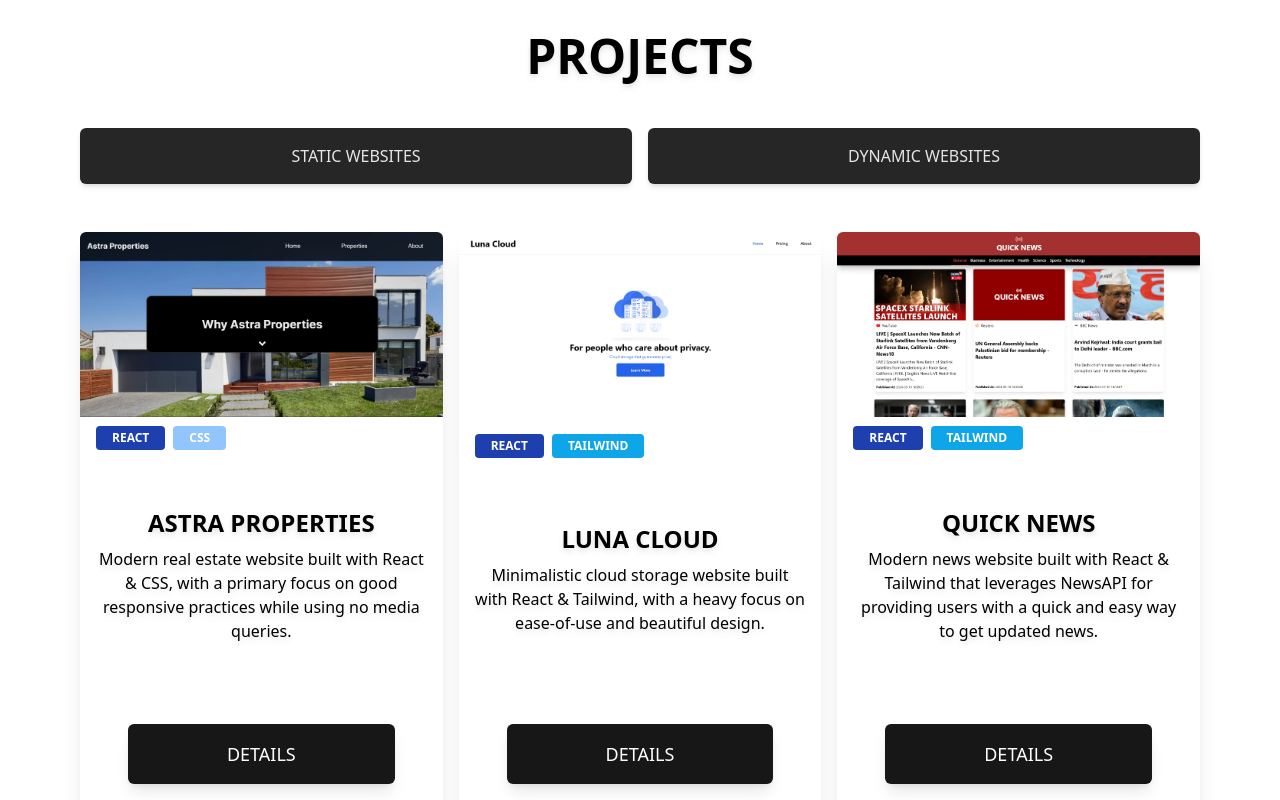
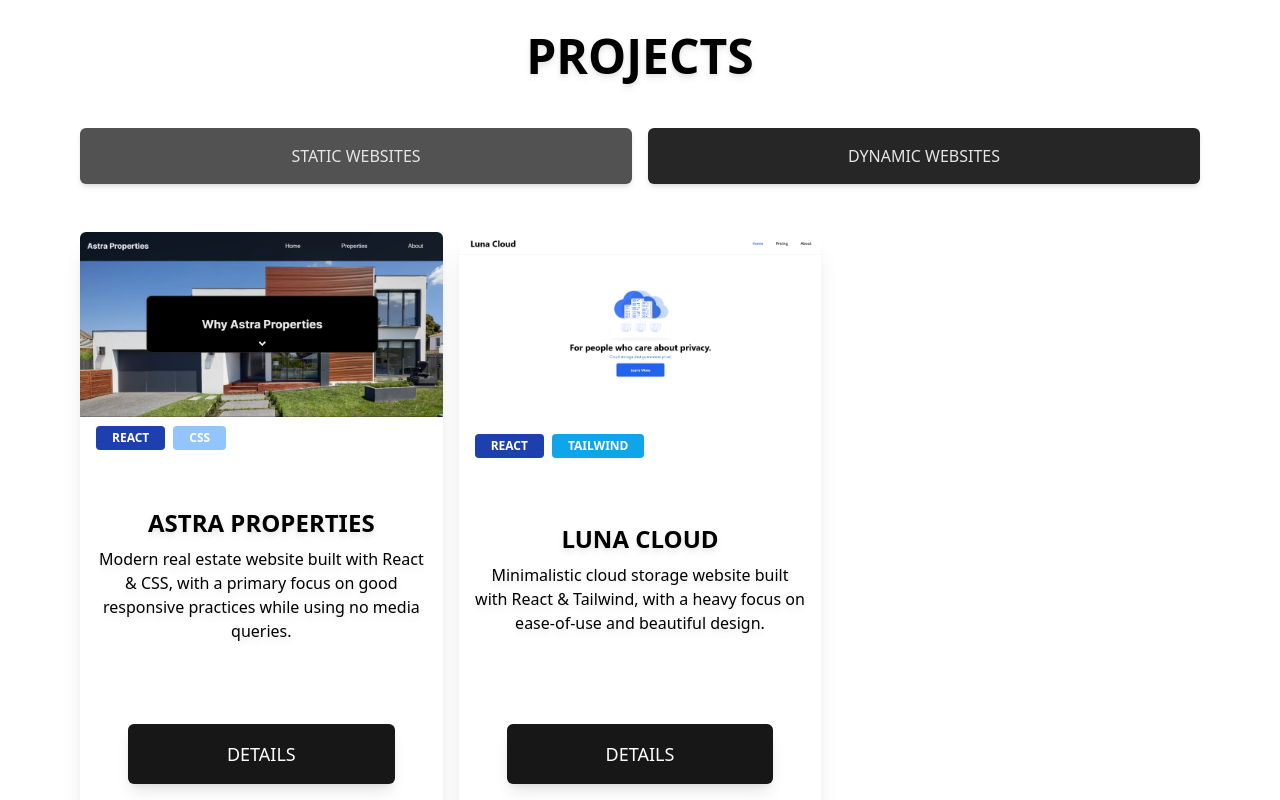
Before and after one commit to as9284/as-portfolio, a React (Vite) app: page / in a window 1280 px wide. Shown: the part 800-1600 px from the top of the page. Built offline with nearby package versions, Linux system fonts and the light colour scheme.

Commit message:
Implement functionality for switching between active websites

```diff
--- a/src/components/Projects.jsx
+++ b/src/components/Projects.jsx
@@ -9,6 +9,7 @@ import QuickPass from "../assets/quickpass.webp";
 import QuickShorten from "../assets/quickshorten.webp";
 import AstraFeedback from "../assets/astrafeedback.webp";
 import AstraWeather from "../assets/astraweather.webp";
+import { useEffect, useState } from "react";
 
 const images = {
   "astrap.webp": AstraProperties,
@@ -32,6 +33,22 @@ const importAll = (imagePaths) => {
 const importedImages = importAll(images);
 
 function Projects({ projectsRef }) {
+  const [activeType, setActiveType] = useState("static");
+
+  if (!localStorage.getItem("activeType")) {
+    localStorage.setItem("activeType", "static");
+  }
+
+  const changeActiveType = (type) => {
+    setActiveType(type);
+    localStorage.setItem("activeType", type);
+  };
+
+  useEffect(() => {
+    const savedType = localStorage.getItem("activeType");
+    setActiveType(savedType);
+  }, []);
+
   return (
     <>
       <div
@@ -42,15 +59,31 @@ function Projects({ projectsRef }) {
           Projects
         </h1>
         <div className="w-full flex flex-row justify-center items-center gap-4 text-center">
-          <button className="w-1/2 px-4 py-4 bg-neutral-800 rounded-md shadow-md text-neutral-200 font-medium uppercase hover:bg-neutral-700 hover:shadow-xl focus:bg-neutral-700 focus:shadow-lg active:scale-95 duration-300">
+          <button
+            onClick={() => changeActiveType("static")}
+            className={
+              activeType === "static"
+                ? "w-1/2 px-4 py-4 bg-neutral-600 rounded-md shadow-md text-neutral-200 font-medium uppercase hover:bg-neutral-700 hover:shadow-xl focus:bg-neutral-600 focus:shadow-lg active:scale-95 duration-300"
+                : "w-1/2 px-4 py-4 bg-neutral-800 rounded-md shadow-md text-neutral-200 font-medium uppercase hover:bg-neutral-700 hover:shadow-xl focus:bg-neutral-600 focus:shadow-lg active:scale-95 duration-300"
+            }
+          >
             Static Websites
           </button>
-          <button className="w-1/2 px-4 py-4 bg-neutral-800 rounded-md shadow-md text-neutral-200 font-medium uppercase hover:bg-neutral-700 hover:shadow-xl focus:bg-neutral-700 focus:shadow-lg active:scale-95 duration-300">
+          <button
+            onClick={() => changeActiveType("dynamic")}
+            className={
+              activeType === "dynamic"
+                ? "w-1/2 px-4 py-4 bg-neutral-600 rounded-md shadow-md text-neutral-200 font-medium uppercase hover:bg-neutral-700 hover:shadow-xl focus:bg-neutral-600 focus:shadow-lg active:scale-95 duration-300"
+                : "w-1/2 px-4 py-4 bg-neutral-800 rounded-md shadow-md text-neutral-200 font-medium uppercase hover:bg-neutral-700 hover:shadow-xl focus:bg-neutral-600 focus:shadow-lg active:scale-95 duration-300"
+            }
+          >
             Dynamic Websites
           </button>
         </div>
         <div className="w-full grid grid-cols-1 md:grid-cols-2 lg:grid-cols-3 gap-4">
-          {CardData.map((item) => (
+          {CardData.map((item) => {
+            if (item.type === activeType) {
+              return (
                 <Card
                   key={item.id}
                   image={importedImages[item.src]}
@@ -59,7 +92,9 @@ function Projects({ projectsRef }) {
                   link={item.link}
                   tags={item.tags}
                 />
-          ))}
+              );
+            }
+          })}
         </div>
       </div>
     </>
--- a/src/data/cardsData.json
+++ b/src/data/cardsData.json
@@ -5,7 +5,8 @@
     "description": "Modern real estate website built with React & CSS, with a primary focus on good responsive practices while using no media queries.",
     "src": "astrap.webp",
     "link": "https://github.com/AnthonySaliba787/astra-properties",
-    "tags": "react+css"
+    "tags": "react+css",
+    "type": "static"
   },
   {
     "id": 2,
@@ -13,7 +14,8 @@
     "description": "Minimalistic cloud storage website built with React & Tailwind, with a heavy focus on ease-of-use and beautiful design.",
     "src": "lunac.webp",
     "link": "https://github.com/AnthonySaliba787/luna-cloud",
-    "tags": "react+tailwind"
+    "tags": "react+tailwind",
+    "type": "static"
   },
   {
     "id": 3,
@@ -21,7 +23,8 @@
     "description": "Modern news website built with React & Tailwind that leverages NewsAPI for providing users with a quick and easy way to get updated news.",
     "src": "quickn.webp",
     "link": "https://github.com/AnthonySaliba787/quick-news",
-    "tags": "react+tailwind"
+    "tags": "react+tailwind",
+    "type": "dynamic"
   },
   {
     "id": 4,
@@ -29,7 +32,8 @@
     "description": "Minimal link shortening web app made with React & Tailwind that leverages the Bitly API for shrinking links quickly and easily.",
     "src": "quickshorten.webp",
     "link": "https://github.com/AnthonySaliba787/quick-shorten",
-    "tags": "react+tailwind"
+    "tags": "react+tailwind",
+    "type": "dynamic"
   },
   {
     "id": 5,
@@ -37,7 +41,8 @@
     "description": "Signup/login web app that focuses on storing user data locally, encrypting user password and opening a feedback form page for showcase.",
     "src": "astrafeedback.webp",
     "link": "https://github.com/AnthonySaliba787/astra-feedback",
-    "tags": "react+tailwind"
+    "tags": "react+tailwind",
+    "type": "dynamic"
   },
   {
     "id": 6,
@@ -45,7 +50,8 @@
     "description": "Minimalistic weather app built with React & Tailwind that leverages WeatherAPI for current weather data and a 3 day forecast.",
     "src": "astraweather.webp",
     "link": "https://github.com/AnthonySaliba787/astra-weather",
-    "tags": "react+tailwind"
+    "tags": "react+tailwind",
+    "type": "dynamic"
   },
   {
     "id": 7,
@@ -53,7 +59,8 @@
     "description": "Minimal note-taking web app made with Vue & Tailwind, with local data storing.",
     "src": "holonotes.webp",
     "link": "https://github.com/AnthonySaliba787/holo-notes-v2",
-    "tags": "vue+tailwind"
+    "tags": "vue+tailwind",
+    "type": "dynamic"
   },
   {
     "id": 8,
@@ -61,6 +68,7 @@
     "description": "Minimal password generator web app made with Vue & Tailwind, with password customization options.",
     "src": "quickpass.webp",
     "link": "https://github.com/AnthonySaliba787/quick-pass",
-    "tags": "vue+tailwind"
+    "tags": "vue+tailwind",
+    "type": "dynamic"
   }
 ]
```
Lines whose indentation alone changed are shown as unchanged.
